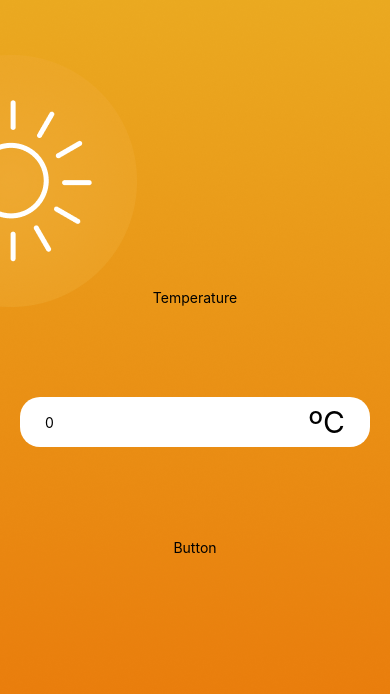
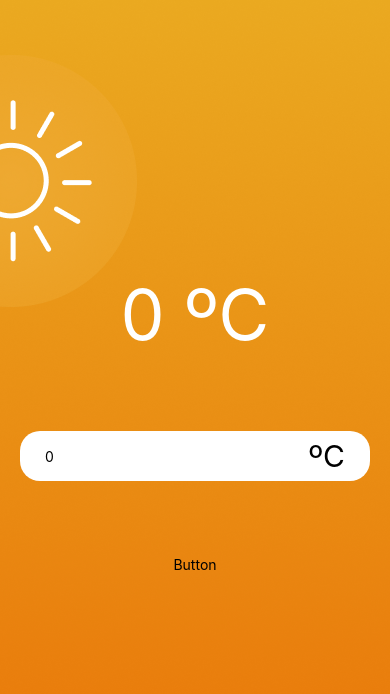
Before and after one commit to erickbmelo/react-native-temperature-converter, a React Native app: screen / in a window 390 px wide. Shown: the top 694 px of the page. Built offline with nearby package versions, Linux system fonts and the light colour scheme.

Commit message:
Componente DisplayTemperature, useState, onChangeText

```diff
--- a/App.js
+++ b/App.js
@@ -3,15 +3,27 @@ import { StyleSheet, Text, View, ImageBackground } from 'react-native';
 import { SafeAreaProvider, SafeAreaView } from 'react-native-safe-area-context';
 import hotBackground from './assets/hot.png';
 import Input from './components/Input';
+import DisplayTemperature from './components/DisplayTemperature';
+import { useState } from 'react';
 
 export default function App() {
+  const [inputValue, setInputValue] = useState(0)
+  const [currentUnit, setCurrentUnit] = useState("ºC")
+
   return (
     <ImageBackground style={s.backgroundImg} source={hotBackground}>
       <SafeAreaProvider>
         <SafeAreaView style={s.root}>
           <View style={s.workspace}>
-            <Text>Temperature</Text>
-            <Input defaultValue={0} />
+            <DisplayTemperature
+              temperature={inputValue}
+              unit={currentUnit}
+            />
+            <Input
+              onChange={setInputValue}
+              defaultValue={0}
+              unit={currentUnit}
+            />
             <Text>Button</Text>
           </View>
         </SafeAreaView>
--- /dev/null
+++ b/components/DisplayTemperature.jsx
@@ -0,0 +1,14 @@
+import {View, StyleSheet, TextInput, Text} from "react-native"
+
+export default function DisplayTemperature(props) {
+    return (
+        <Text style={s.temperatureTxt}>{props.temperature} {props.unit}</Text>
+    )
+}
+
+const s = StyleSheet.create({
+    temperatureTxt: {
+        fontSize: 70,
+        color: "white"
+    }
+})
--- a/components/Input.jsx
+++ b/components/Input.jsx
@@ -8,8 +8,11 @@ export default function Input(props) {
                 placeholder="Digite a temperatura"
                 maxLength={3}
                 defaultValue={props.defaultValue.toString()}
+                onChangeText={ (text) => {
+                    props.onChange(text)
+                }}
             />
-            <Text style={s.unit}>ºC</Text>
+            <Text style={s.unit}>{props.unit}</Text>
         </View>
     )
 }
```
